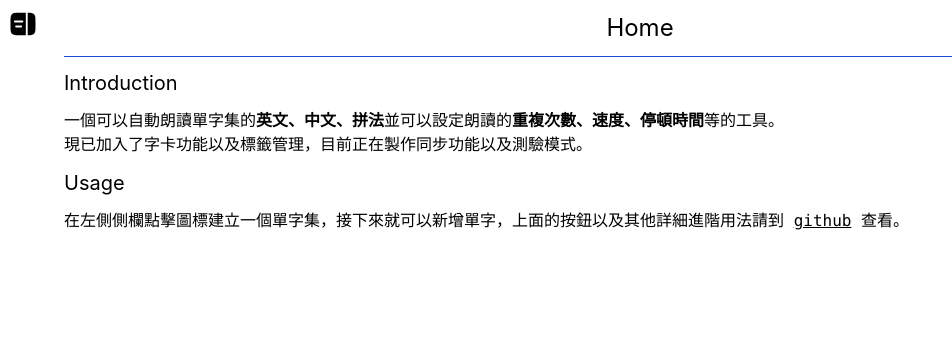
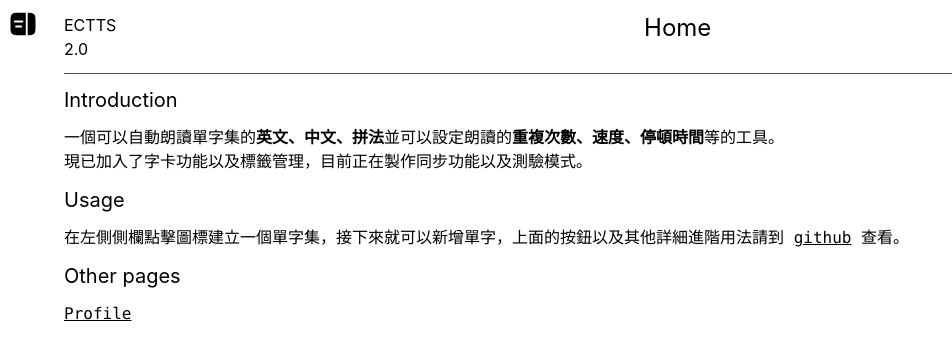
Before and after one commit to jx06T/ectts_2.0, a React (Create React App) app: page / in a window 1280 px wide. Shown: the top 360 px of the page, without its empty margins (0-952 px from the left). Built offline with nearby package versions, Linux system fonts and the light colour scheme.

Commit message:
首頁換行

```diff
--- a/src/page/Home.tsx
+++ b/src/page/Home.tsx
@@ -18,7 +18,10 @@ function Home() {
             <div className=' flex'>
                 <Sidebar></Sidebar>
                 <div className='home px-4 sm:px-16 space-y-3 w-full'>
-                    <h1 className=' w-full text-center text-2xl mt-3'>Home</h1>
+                    <div className=' flex'>
+                        <Link to="/" className=' cursor-pointer mt-[13px] min-w-[70px]'>ECTTS 2.0</Link>
+                        <h1 className=' w-full text-center text-2xl mt-3'>Home</h1>
+                    </div>
                     <hr className=' black w-full' />
 
                     <h2 className=' text-xl mt-3'>Introduction</h2>
@@ -31,6 +34,11 @@ function Home() {
                     <pre className=' text-wrap break-words whitespace-pre-line'>
                         在左側側欄點擊圖標建立一個單字集，接下來就可以新增單字，上面的按鈕以及其他詳細進階用法請到 <a href="https://github.com/jx06T/ectts_2.0" target="_blank" className=' underline'>github</a> 查看。
                     </pre>
+
+                    <h2 className=' text-xl mt-3'>Other pages</h2>
+                    <pre className=' text-wrap break-words whitespace-pre-line'>
+                        <Link className=' underline' to="/profile">Profile</Link>
+                    </pre>
                 </div>
             </div>
         </StateProvider>
--- a/src/page/Profile.tsx
+++ b/src/page/Profile.tsx
@@ -1,6 +1,6 @@
 import React, { useRef } from 'react';
 
-import { useNavigate } from 'react-router-dom';
+import { Link, useNavigate } from 'react-router-dom';
 import { useNotify } from '../context/NotifyContext'
 import Sidebar from '../components/Sidebar';
 import { StateProvider } from '../context/StateContext';
@@ -101,11 +101,14 @@ function Profile() {
             <div className=' flex'>
                 <Sidebar></Sidebar>
                 <div className='profile px-4 sm:px-16 space-y-3 w-full'>
-                    <h1 className=' w-full text-center text-2xl mt-3'>Profile</h1>
+                    <div className=' flex'>
+                        <Link to="/" className=' cursor-pointer mt-[13px] min-w-[70px]'>ECTTS 2.0</Link>
+                        <h1 className=' w-full text-center text-2xl mt-3'>Profile</h1>
+                    </div>
                     <hr className=' black w-full' />
 
                     <h2 className=' text-xl mt-3'>About you</h2>
-                    <pre  className=' whitespace-pre-line'>哈哈哈哈哈哈哈啥都沒有</pre>
+                    <pre className=' whitespace-pre-line'>哈哈哈哈哈哈哈啥都沒有</pre>
 
                     <h2 className=' text-xl mt-3'>Your words</h2>
                     <button onClick={handleExportAll} className=' block underline'>匯出全部單字</button>
```
